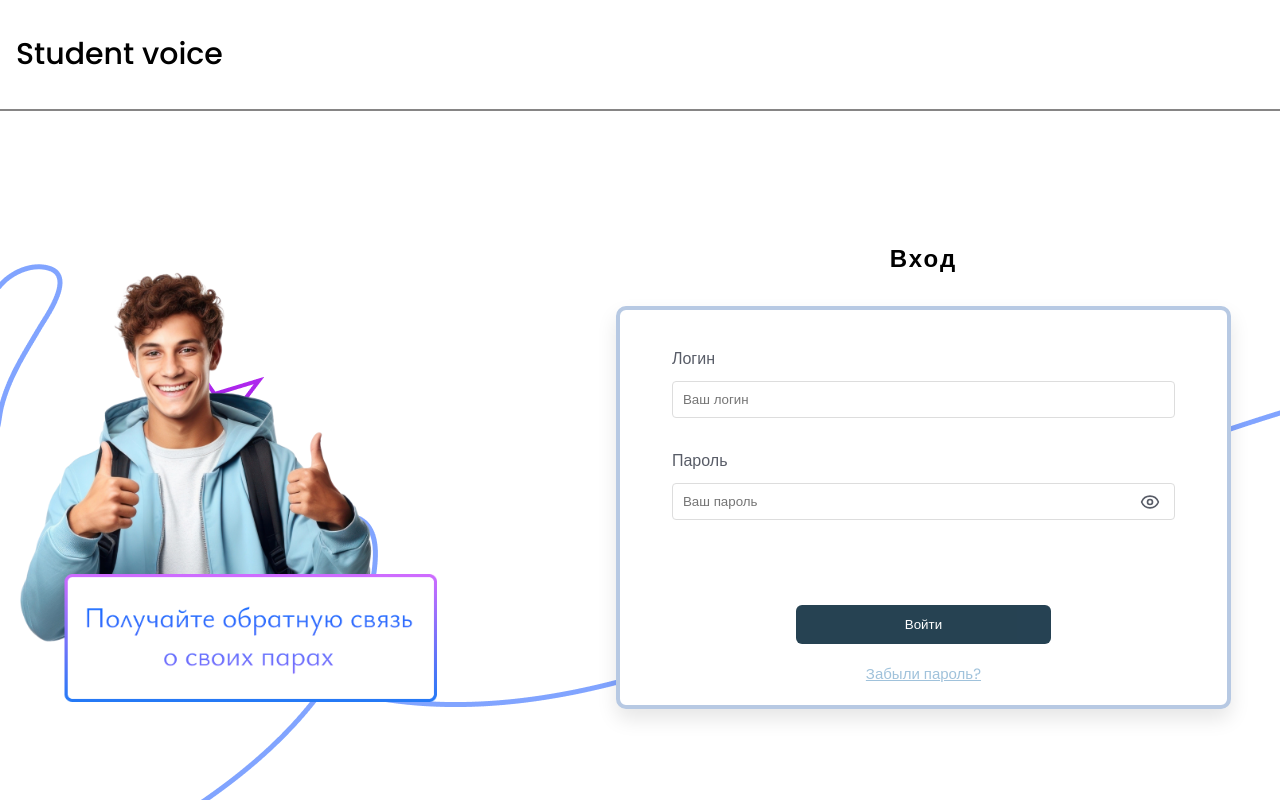
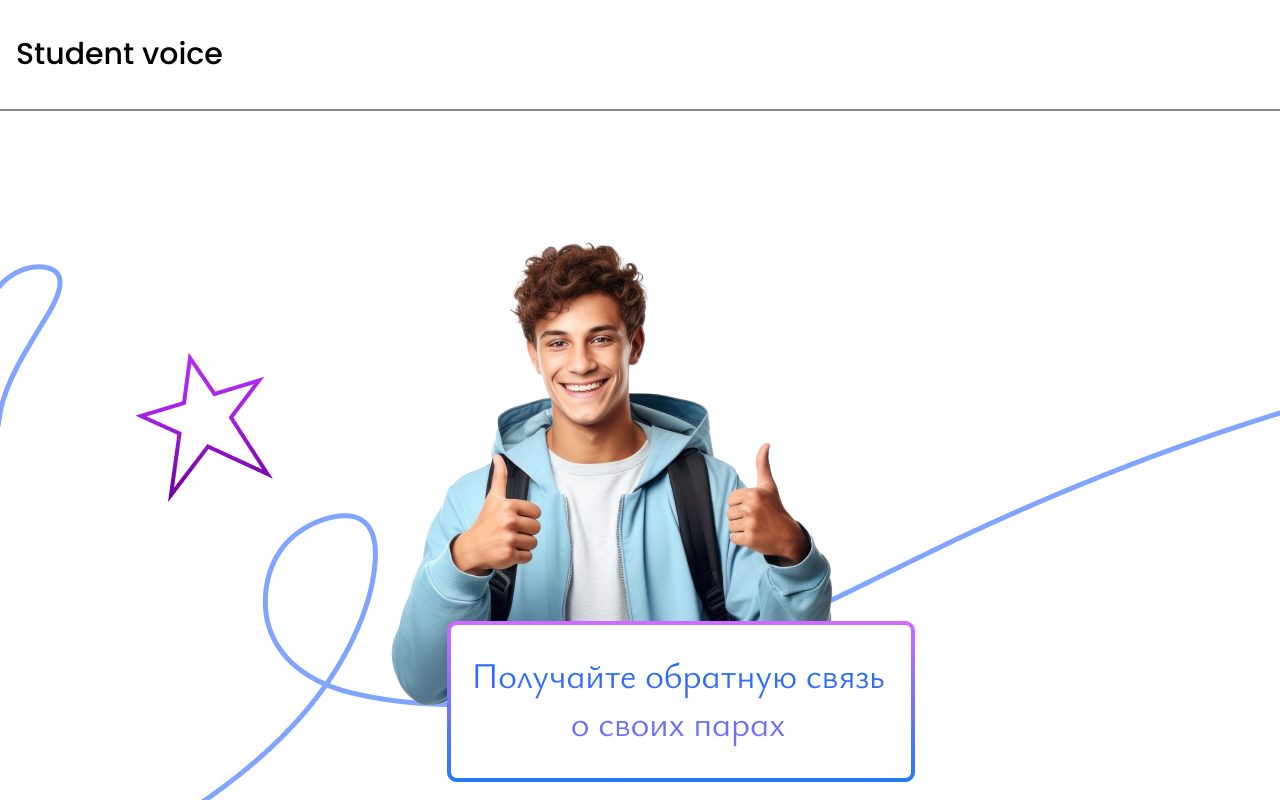
Before and after one commit to acuraels/Student-voice-Front-end, a React (Vite) app: page /login in a window 1280 px wide. Shown: the top 800 px of the page. Built offline with nearby package versions, Linux system fonts and the light colour scheme.

Commit message:
small-file-structure-and-adaptive-changes-commit

```diff
--- a/src/styles/AdminUserEdit/adminUserEditMain.css
+++ b/src/styles/AdminUserEdit/adminUserEditMain.css
@@ -292,6 +292,10 @@
         font-size: 20px;
     }
 
+    .admin-user-edit__back-btn {
+        padding-bottom: 30px;
+    }
+
     .admin-user-edit__photo-placeholder {
         width: 80px;
         height: 80px;
--- a/src/styles/FormPage/formPageMain.css
+++ b/src/styles/FormPage/formPageMain.css
@@ -200,7 +200,25 @@
     transform: translateY(0);
 }
 
+@media (min-width: 1024px) and (max-width: 1450px) {
+
+    .main {
+        padding: 100px 0 100px;
+    }
+}
+
+@media (min-width: 1024px) and (max-width: 1450px) {
+    .main__content {
+        flex-direction: column;
+    }
+}
+
 @media (max-width: 1024px) {
+
+    .main {
+        padding: 50px 0 50px;
+    }
+
     .main__content {
         flex-direction: column;
         align-items: center;
@@ -246,7 +264,7 @@
     }
 }
 
-@media (min-width: 480px) {
+@media (min-width: 480px) and (max-width: 1024px) {
     .main__form-wrapper {
         width: 70%;
     }
```
Also changed, not shown: src/components/StudentForm/StudFormHeader.jsx (deleted, +0 -16 lines).
